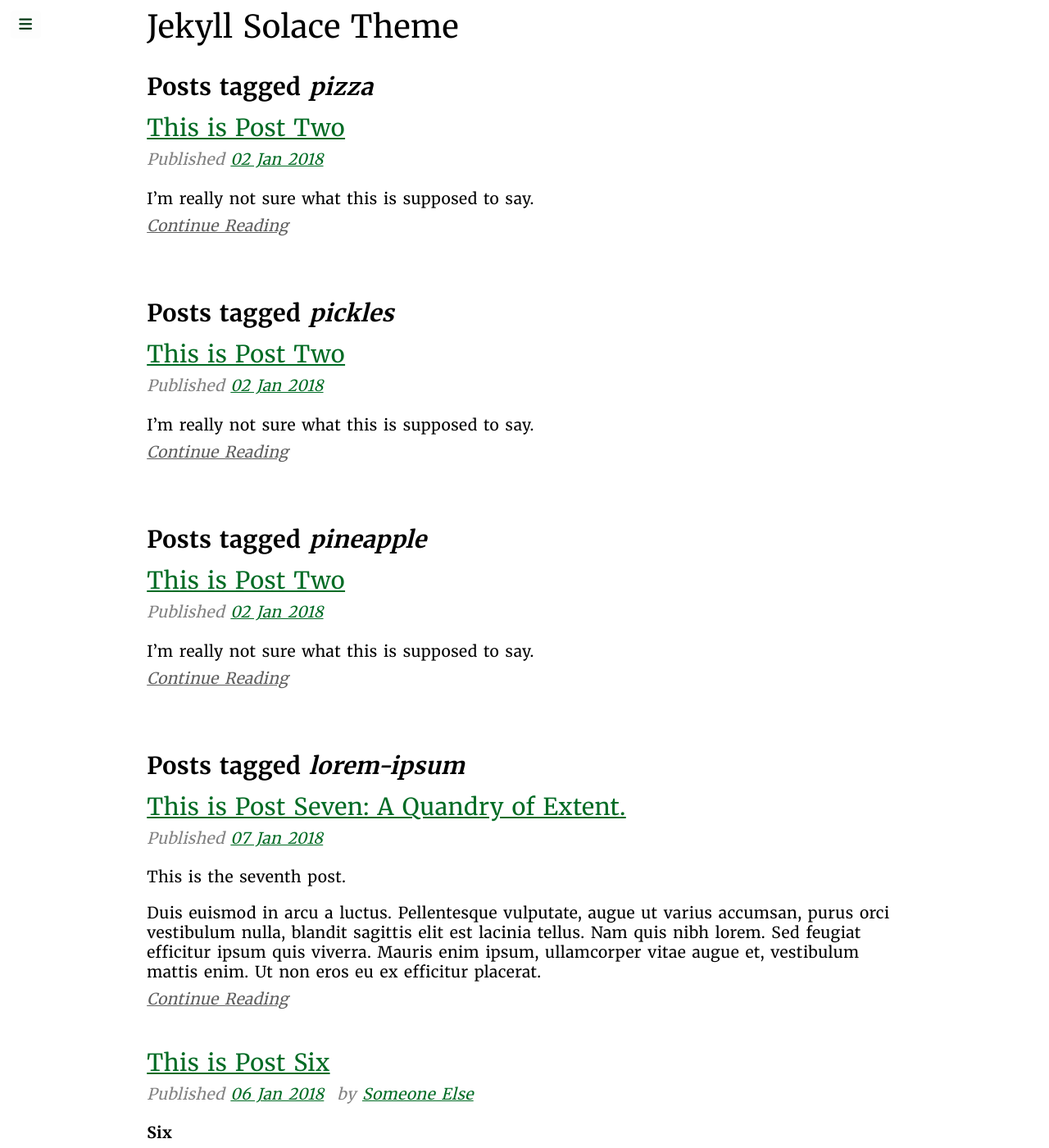
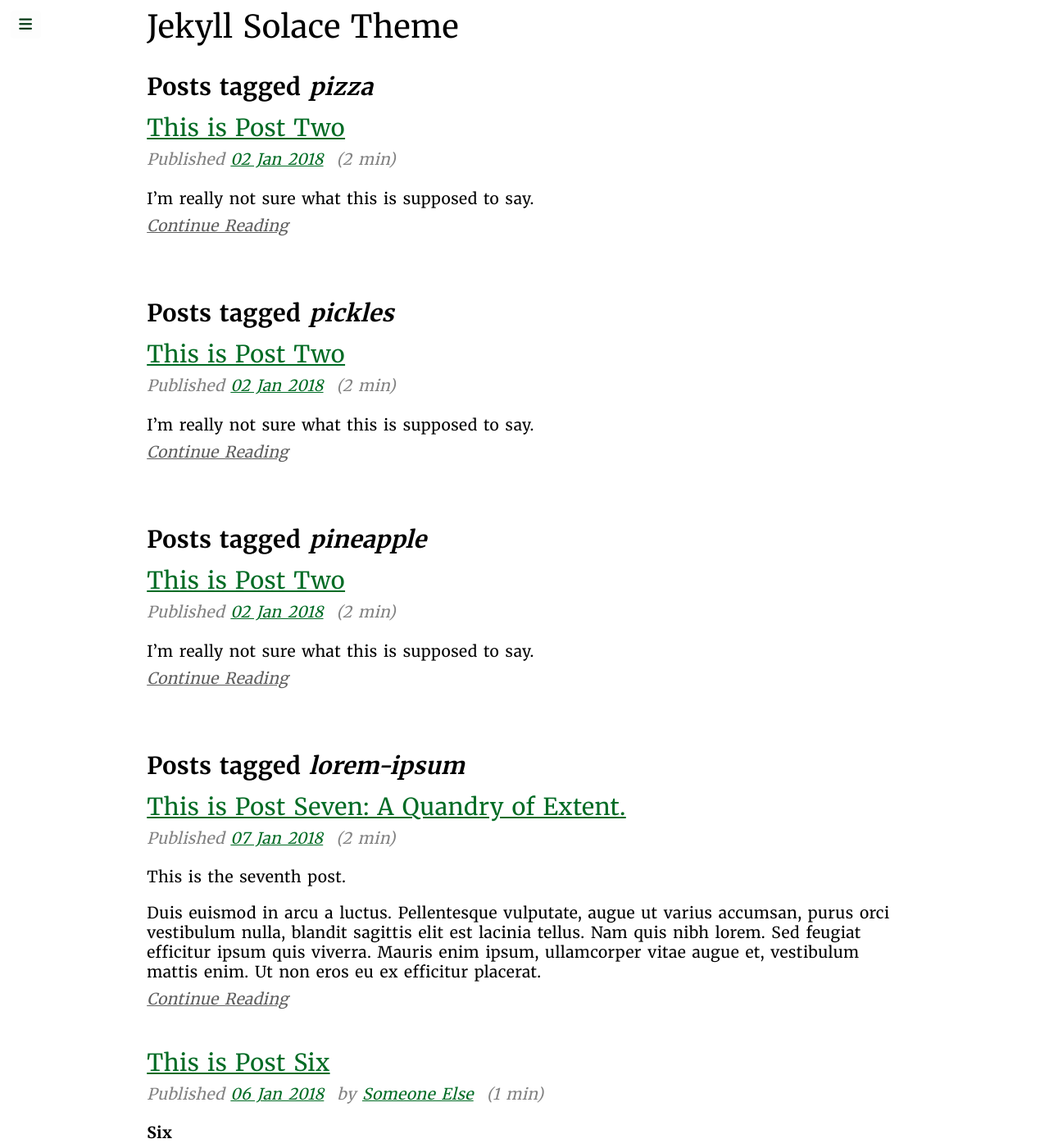
Before and after one commit to samba/jekyll-solace-theme, a Jekyll site: the page built from blog/tag.html, in a window 1280 px wide and 1400 px high. Shown: the whole window at 82% size. Built offline with Jekyll 4.4.1, drawn with Linux system fonts in a browser that asks for light colours; nearby versions of some CDN libraries; some of the changed text lies outside the part shown.

Commit message:
reading time meta on by default

```diff
--- a/_includes/post-excerpt.html
+++ b/_includes/post-excerpt.html
@@ -1,5 +1,3 @@
-
-
 
 {% assign post = include.post | default: include.page | default: page %}
 {% assign author = site.data.authors[post.author] | default: site.author %}
@@ -9,7 +7,7 @@
 {% assign count_tags = post.tags | size %}
 {% assign header_tag = include.header | default: "h2" %}
 
-{% assign count_words = page.content | number_of_words %}
+{% assign count_words = post.content | number_of_words %}
 {% assign reading_time_min = count_words | divided_by: 150 %}
 
 
@@ -31,12 +29,12 @@
             by <a href="{{ author.web | default: author.url | default: authorurl }}" class="author">{{ author.name }}</a>
         </span>
         {% endunless %}
-        {% if include.show_reading_time %}
+        {% unless include.show_reading_time == false %}
         <span class="readingtime avoidwrap">
             <span class="print-only">Reading time:</span>
             ({{ reading_time_min }} min)
         </span>
-        {% endif %}
+        {% endunless %}
 
         {% unless include.show_tags == false %}
         {% if count_tags > 0 %}
--- a/_includes/post-main.html
+++ b/_includes/post-main.html
@@ -6,7 +6,7 @@
 {% assign count_tags = post.tags | size %}
 
 
-{% assign count_words = page.content | number_of_words %}
+{% assign count_words = post.content | number_of_words %}
 {% assign reading_time_min = count_words | divided_by: 150 %}
 
 
@@ -31,12 +31,12 @@
             by <a href="{{ author.web | default: author.url | default: authorurl }}" class="author">{{ author.name }}</a>
         </span>
         {% endunless %}
-        {% if include.show_reading_time %}
+        {% unless include.show_reading_time == false %}
         <span class="readingtime avoidwrap">
             <span class="print-only">Reading time:</span>
             ({{ reading_time_min }} min)
         </span>
-        {% endif %}
+        {% endunless %}
 
         {% if count_tags > 0 %}
         <ul class="tags">
```
